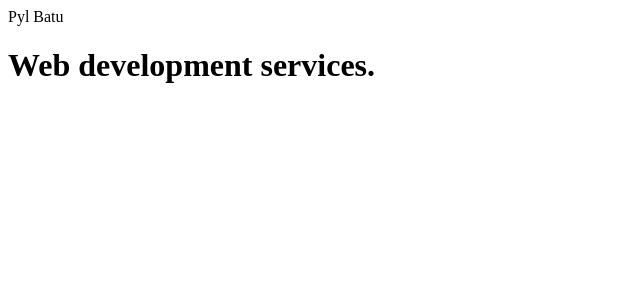
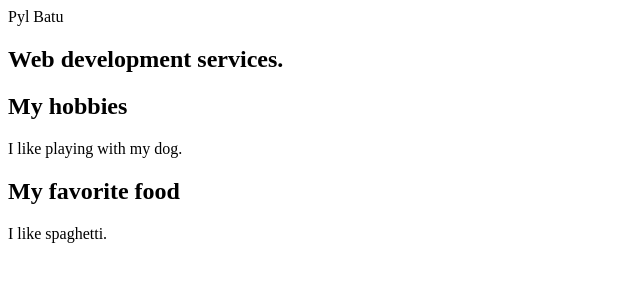
Before and after one commit to pylbatu/pylbatu.github.io, a plain HTML site: page exercise1.html in a window 1280 px wide. Shown: the whole page, without its empty margins (0-640 px from the left). Drawn offline with Linux system fonts and the light colour scheme.

Commit message:
Adding new sections

```diff
--- a/exercise1.html
+++ b/exercise1.html
@@ -7,9 +7,27 @@
             Pyl Batu
         </header>
         <main>
-            <h1>
-                Web development services.
-            </h1>
+            <section>
+                <h1>
+                    Web development services.
+                </h1>
+            </section>
+            <section>
+                <h2>
+                    My hobbies
+                </h2>
+                <p>
+                    I like playing with my dog.
+                </p>
+            </section>
+            <section>
+                <h2>
+                    My favorite food
+                </h2>
+                <p>
+                    I like spaghetti.
+                </p>
+            </section>
         </main>
     </body>
 </html>
```
